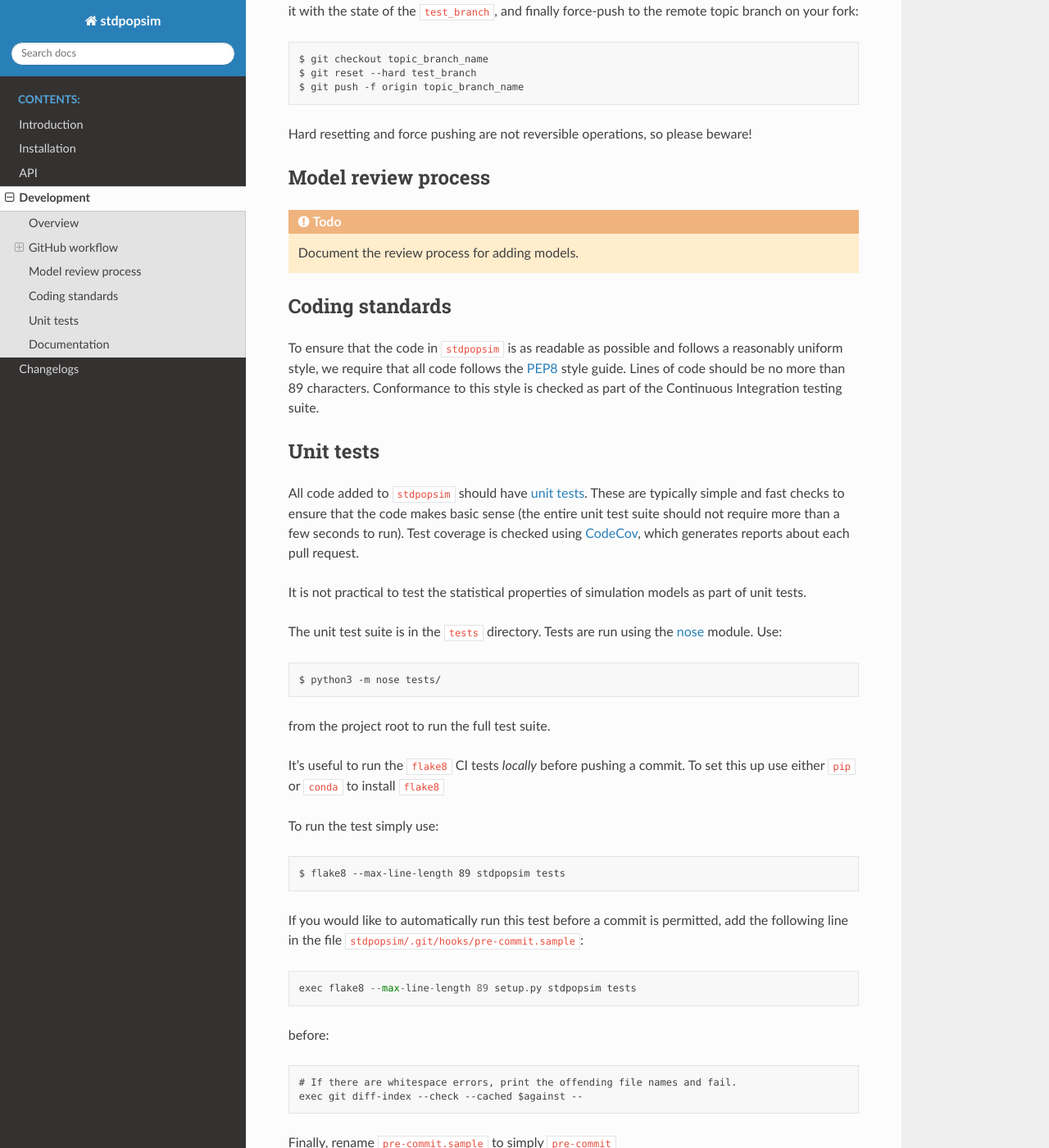
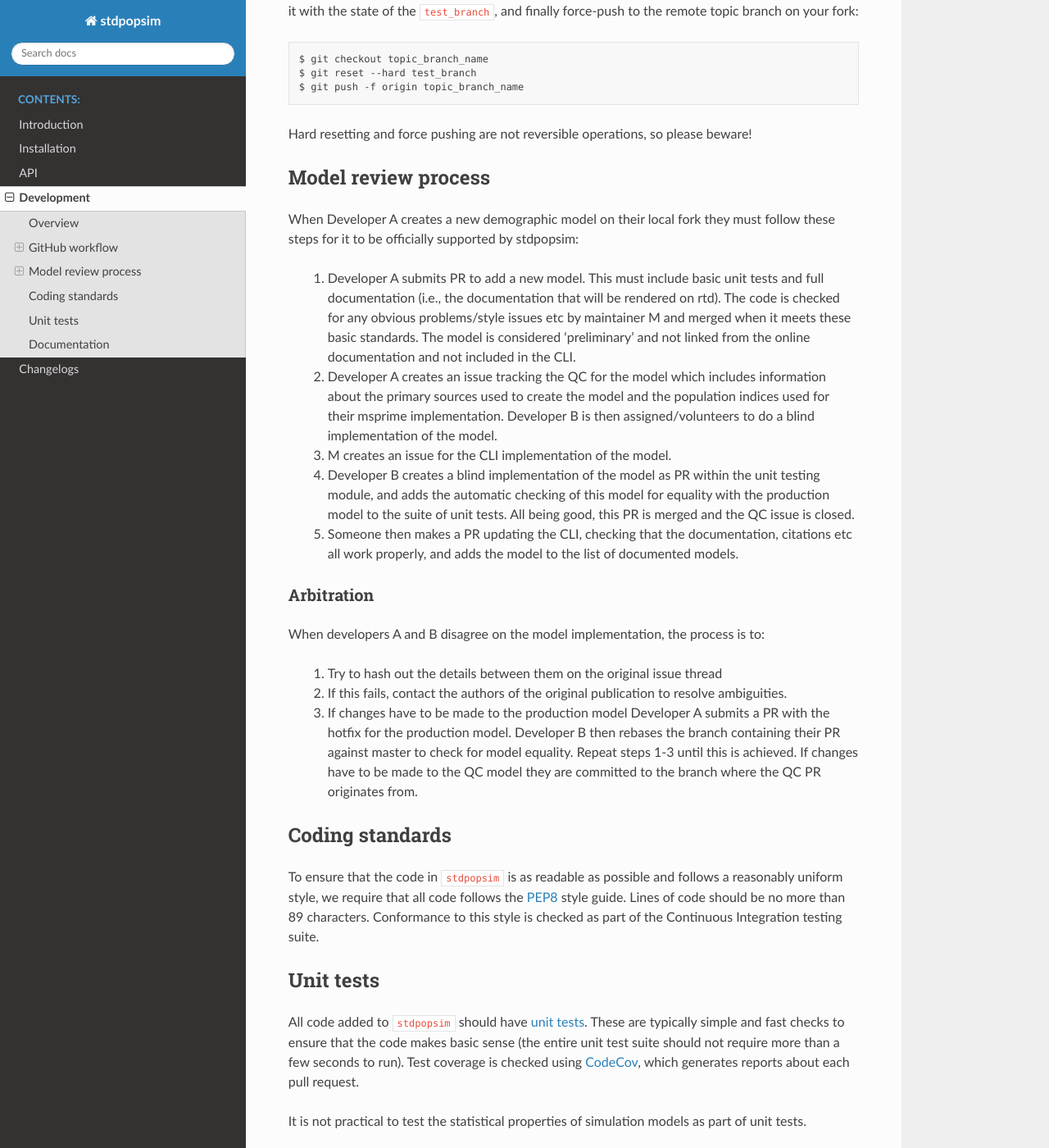
Before and after one commit to popsim-consortium/stdpopsim, a Sphinx documentation site: the page built from docs/development.rst, in a window 1280 px wide and 1400 px high, scrolled down 6302 px. Shown: the whole window at 82% size. Built offline with Sphinx 7.4.7 and the Read the Docs theme 2.0.0, drawn with Linux system fonts in a browser that asks for light colours; formulas are drawn with MathJax 3.

Commit message:
Dev docs update for model submission
argh


tweak

```diff
--- a/docs/development.rst
+++ b/docs/development.rst
@@ -364,7 +364,49 @@ beware!
 Model review process
 ********************
 
-.. todo:: Document the review process for adding models.
+When Developer A creates a new demographic model on their local fork they must
+follow these steps for it to be officially supported by stdpopsim:
+
+    1. Developer A submits PR to add a new model. This must include basic unit
+       tests and full documentation (i.e., the documentation that will be
+       rendered on rtd). The code is checked for any obvious problems/style
+       issues etc by maintainer M and merged when it meets these basic
+       standards. The model is considered 'preliminary' and not linked from the
+       online documentation and not included in the CLI.
+
+    2. Developer A creates an issue tracking the QC for the model which includes
+       information about the primary sources used to create the model and the
+       population indices used for their msprime implementation. Developer B is
+       then assigned/volunteers to do a blind implementation of the model.
+
+    3. M creates an issue for the CLI implementation of the model.
+
+    4. Developer B creates a blind implementation of the model as PR within the
+       unit testing module, and adds the automatic checking of this model for
+       equality with the production model to the suite of unit tests. All being
+       good, this PR is merged and the QC issue is closed.
+
+    5. Someone then makes a PR updating the CLI, checking that the
+       documentation, citations etc all work properly, and adds the model to
+       the list of documented models.
+
+------------------------
+Arbitration
+------------------------
+
+When developers A and B disagree on the model implementation, the process is to:
+
+    1. Try to hash out the details between them on the original issue thread
+
+    2. If this fails, contact the authors of the original publication to resolve
+       ambiguities.
+
+    3. If changes have to be made to the production model Developer A submits a
+       PR with the hotfix for the production model. Developer B then rebases
+       the branch containing their PR against master to check for model
+       equality. Repeat steps 1-3 until this is achieved. If changes have to be
+       made to the QC model they are committed to the branch where the QC PR
+       originates from.
 
 ****************
 Coding standards
```
